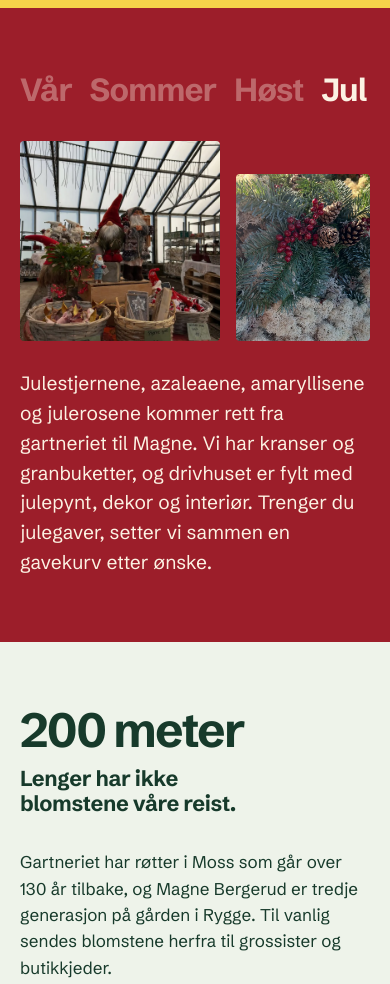
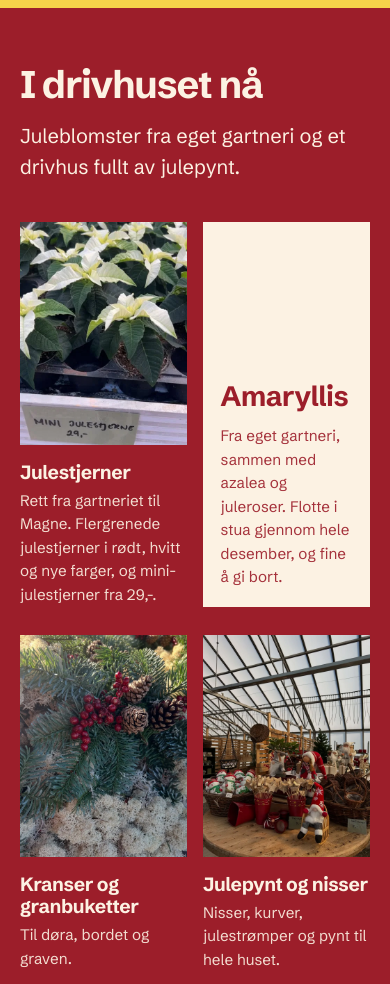
Before and after one commit to Ola-HH/bergerud-blomsterutsalg, a plain HTML site: page index.html in a window 390 px wide. Shown: the part 1820-2804 px from the top of the page. Drawn offline with Linux system fonts and the light colour scheme.

Commit message:
Add an 'I drivhuset nå' Christmas range section with poinsettias, amaryllis and decorations
Co-Authored-By: Claude Opus 5.5 <noreply@anthropic.com>

```diff
--- a/index.html
+++ b/index.html
@@ -90,6 +90,44 @@
     </div>
   </section>
 
+  <!-- Sortimentet i julesesongen. side.js viser det i november og desember -->
+  <section class="sortiment" data-tid="jul" hidden>
+    <div class="sortiment-topp">
+      <h2>I drivhuset nå</h2>
+      <p>Juleblomster fra eget gartneri og et drivhus fullt av julepynt.</p>
+    </div>
+    <ul class="sortiment-liste">
+      <li>
+        <img src="bilder/julestjerner.webp" width="480" height="640" loading="lazy" alt="Hvite mini-julestjerner på et benk i drivhuset, med en lapp der det står 29 kroner">
+        <h3>Julestjerner</h3>
+        <p>Rett fra gartneriet til Magne. Flergrenede julestjerner i rødt, hvitt og nye farger, og mini-julestjerner fra 29,-.</p>
+      </li>
+      <li class="sortiment-tekstkort">
+        <h3>Amaryllis</h3>
+        <p>Fra eget gartneri, sammen med azalea og juleroser. Flotte i stua gjennom hele desember, og fine å gi bort.</p>
+      </li>
+      <li>
+        <img src="bilder/krans.webp" width="960" height="1280" loading="lazy" alt="Krans av edelgran med kongler og røde bær">
+        <h3>Kranser og granbuketter</h3>
+        <p>Til døra, bordet og graven.</p>
+      </li>
+      <li>
+        <img src="bilder/julepynt.webp" width="960" height="1280" loading="lazy" alt="Kurver med julepynt og nisser på et rundt trebord">
+        <h3>Julepynt og nisser</h3>
+        <p>Nisser, kurver, julestrømper og pynt til hele huset.</p>
+      </li>
+      <li>
+        <img src="bilder/julegaver.webp" width="960" height="1280" loading="lazy" alt="Gaveesker, nisser, reinsdyr og et juletre på et hvitt bord">
+        <h3>Dekor og gaver</h3>
+        <p>Interiør til jula, gavekurver satt sammen etter ønske og gavekort.</p>
+      </li>
+      <li class="sortiment-tekstkort sortiment-var">
+        <h3>Til våren</h3>
+        <p>Da fyller vi drivhuset med sommerblomster og ampler fra eget gartneri, stauder, busker, frukttrær, urter og grønnsaksplanter.</p>
+      </li>
+    </ul>
+  </section>
+
   <section class="reise">
     <h2><span class="kjempe">200 meter</span> Lenger har ikke blomstene våre reist.</h2>
     <div class="reise-innhold">
@@ -112,17 +150,11 @@
 
   <hr class="skille">
 
-  <section class="utvalg">
+  <!-- Utvalget for resten av året. I november og desember vises «I drivhuset nå» øverst i stedet -->
+  <section class="utvalg" data-tid="ellers">
     <h2 class="skjult">Utvalget</h2>
-    <!-- side.js viser julevarianten i november og desember og den vanlige resten av året -->
-    <div data-tid="jul" hidden>
-      <p class="stor-tekst">Julestjerner, amaryllis, azalea og juleroser fra eget gartneri. Kranser og granbuketter. Julepynt, dekor og interiør. Orkideer og stueplanter.</p>
-      <p class="utvalg-merknad">Fra våren fyller vi drivhuset med sommerblomster og ampler fra eget gartneri, stauder, busker, frukttrær, urter og grønnsaksplanter.</p>
-    </div>
-    <div data-tid="ellers">
-      <p class="stor-tekst">Sommerblomster og ampler fra eget gartneri. Orkideer og stueplanter. Stauder, busker og frukttrær. Urter og grønnsaksplanter. Oliventrær, krukker, kurver og jord.</p>
-      <p class="utvalg-merknad">Utvalget skifter med årstidene og med det som er klart i gartneriet.</p>
-    </div>
+    <p class="stor-tekst">Sommerblomster og ampler fra eget gartneri. Orkideer og stueplanter. Stauder, busker og frukttrær. Urter og grønnsaksplanter. Oliventrær, krukker, kurver og jord.</p>
+    <p class="utvalg-merknad">Utvalget skifter med årstidene og med det som er klart i gartneriet.</p>
   </section>
 
   <div class="band">
--- a/side.js
+++ b/side.js
@@ -71,14 +71,12 @@ for (const knapp of sesong.querySelectorAll('[data-velg]')) {
 const maned = oslo.getMonth();
 visSesong(maned >= 10 ? 'jul' : maned >= 8 ? 'host' : maned >= 5 ? 'sommer' : 'var');
 
-// I november og desember flyttes jula opp rett under forsiden og utvalget starter med julevarer. Ellers fjernes julebildene fra bildebåndet
+// I november og desember vises «I drivhuset nå» i stedet for det vanlige utvalget. Ellers fjernes julebildene fra bildebåndet
 const erJul = maned >= 10;
 for (const tekst of document.querySelectorAll('[data-tid]')) {
   tekst.hidden = tekst.dataset.tid !== (erJul ? 'jul' : 'ellers');
 }
-if (erJul) {
-  document.querySelector('.reise').before(sesong);
-} else {
+if (!erJul) {
   for (const bilde of document.querySelectorAll('.jul-bilde')) bilde.remove();
 }
 
--- a/stil.css
+++ b/stil.css
@@ -263,6 +263,85 @@ h1 {
   display: block;
   margin-top: 0.6rem;
   font-weight: 700;
+}
+
+/* I drivhuset nå (julesesongen) */
+
+.sortiment {
+  padding: 5.5rem var(--marg) 5rem;
+  background: #9c1e2a;
+  color: #fcf2e3;
+}
+
+.sortiment-topp {
+  display: flex;
+  justify-content: space-between;
+  align-items: end;
+  gap: 1rem 3rem;
+  flex-wrap: wrap;
+  margin-bottom: 2.5rem;
+}
+
+.sortiment h2 {
+  font-size: clamp(2.4rem, 5vw, 4.25rem);
+}
+
+.sortiment-topp p {
+  max-width: 24rem;
+  margin: 0;
+  font-size: 1.25rem;
+}
+
+.sortiment-liste {
+  display: grid;
+  grid-template-columns: repeat(3, 1fr);
+  gap: 2.5rem 1.75rem;
+  margin: 0;
+  padding: 0;
+  list-style: none;
+}
+
+.sortiment-liste img {
+  width: 100%;
+  aspect-ratio: 3 / 4;
+  object-fit: cover;
+  margin-bottom: 1rem;
+}
+
+.sortiment h3 {
+  margin: 0 0 0.35rem;
+  font-size: 1.45rem;
+  line-height: 1.15;
+  letter-spacing: -0.02em;
+}
+
+.sortiment-liste p {
+  margin: 0;
+  opacity: 0.9;
+}
+
+.sortiment-tekstkort {
+  display: flex;
+  flex-direction: column;
+  justify-content: end;
+  padding: 1.75rem;
+  background: #fcf2e3;
+  color: #9c1e2a;
+}
+
+.sortiment-tekstkort h3 {
+  font-size: clamp(2.25rem, 4vw, 3.25rem);
+  margin-bottom: 0.75rem;
+}
+
+.sortiment-var {
+  background: none;
+  border: 2px solid rgb(252 242 227 / 0.5);
+  color: inherit;
+}
+
+.sortiment-var h3 {
+  font-size: 1.45rem;
 }
 
 /* 200 meter */
@@ -802,6 +881,35 @@ footer p {
     padding: 3.5rem var(--marg);
   }
 
+  .sortiment {
+    padding: 3.5rem var(--marg);
+  }
+
+  .sortiment-liste {
+    grid-template-columns: 1fr 1fr;
+    gap: 1.75rem 1rem;
+  }
+
+  .sortiment h3 {
+    font-size: 1.2rem;
+  }
+
+  .sortiment-liste p {
+    font-size: 0.95rem;
+  }
+
+  .sortiment-tekstkort {
+    padding: 1.1rem;
+  }
+
+  .sortiment-tekstkort h3 {
+    font-size: 1.75rem;
+  }
+
+  .sortiment-var {
+    grid-column: 1 / -1;
+  }
+
   .utvalg {
     flex-direction: column;
     align-items: start;
```
Also changed, not shown: bilder/julestjerner.webp (added), 1 other file.
